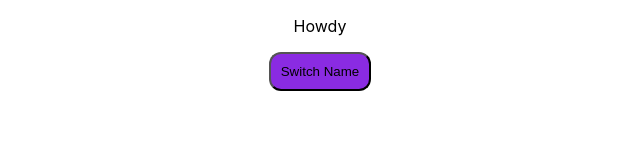
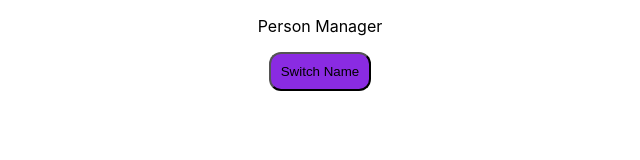
Before and after one commit to mdavid36/udemy-react, a React (Create React App) app: page / in a window 1280 px wide. Shown: the top 160 px of the page, without its empty margins (320-960 px from the left). Built offline with nearby package versions, Linux system fonts and the light colour scheme.

Commit message:
pass props to class based components

```diff
--- a/src/components/Cockpit/Cockpit.js
+++ b/src/components/Cockpit/Cockpit.js
@@ -22,8 +22,8 @@ const Cockpit = (props) => {
 
   return (
     <div className='cockpit'>
-      <p className={bannerClassesString}>Howdy</p>
-      <button className={buttonClasses} onClick={props.buttonClick}>Switch Name</button>
+      <p className={bannerClassesString}>{props.title}</p>
+      <button className={buttonClasses} onClick={props.clicked}>Switch Name</button>
     </div>
   )
 }
--- a/src/containers/App.js
+++ b/src/containers/App.js
@@ -46,21 +46,20 @@ class App extends Component {
 
     if (this.state.showPersons) {
       persons = (
-        <div>
           <Persons
             persons={this.state.persons}
             clicked={this.deletePersonHandler}
             changed={this.nameChangedHandler} />
-        </div>
       )
     }
 
     return (
       <div className="App">
         <Cockpit
+          title={this.props.appTitle}
           persons={this.state.persons}
           showPersons={this.state.showPersons}
-          buttonClick={this.togglePersons} />
+          clicked={this.togglePersons} />
         {persons}
       </div>
     );
--- a/src/index.js
+++ b/src/index.js
@@ -6,7 +6,7 @@ import * as serviceWorker from './serviceWorker';
 
 ReactDOM.render(
   <React.StrictMode>
-    <App />
+    <App appTitle="Person Manager"/>
   </React.StrictMode>,
   document.getElementById('root')
 );
```
